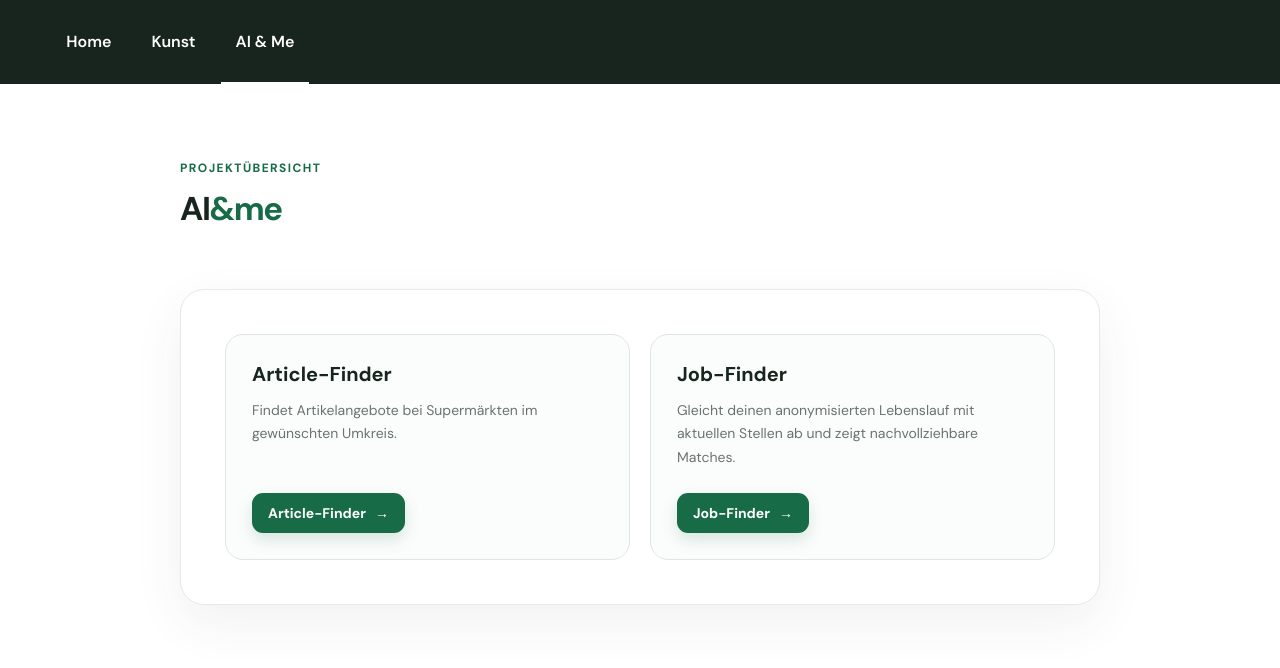
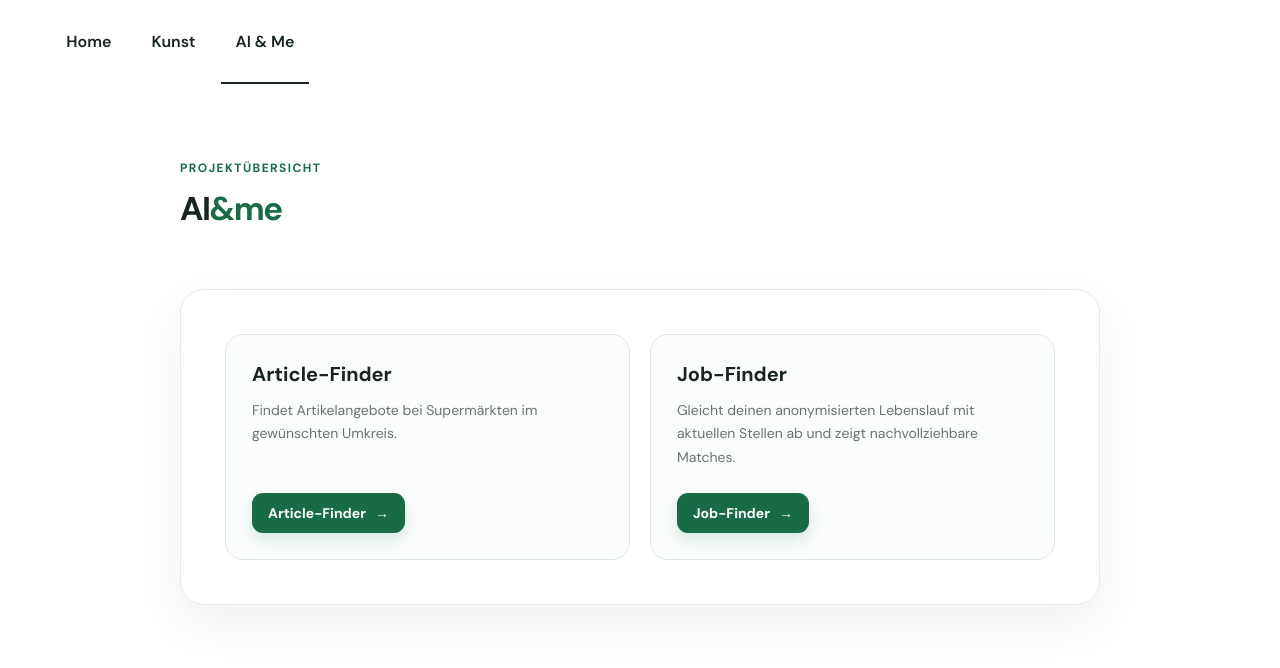
Before and after one commit to Moonshone/article-finder, a PHP site: page /sites/ai-me.html in a window 1280 px wide. Shown: the top 668 px of the page. Run offline with PHP 8.4, Linux system fonts and the light colour scheme.

Commit message:
Remove dark headers from Kunst and AI pages

```diff
--- a/sites/ai-me.html
+++ b/sites/ai-me.html
@@ -10,7 +10,7 @@
   <link href="https://fonts.googleapis.com/css2?family=DM+Sans:wght@400;500;600;700&amp;display=swap" rel="stylesheet">
   <link rel="stylesheet" href="../styles/style.css">
 </head>
-<body>
+<body class="transparent-nav-page">
   <div class="page-shell">
     <header class="site-header">
       <nav class="main-nav" aria-label="Hauptnavigation">
--- a/sites/kunst.php
+++ b/sites/kunst.php
@@ -32,7 +32,7 @@ try {
   <link href="https://fonts.googleapis.com/css2?family=DM+Sans:wght@400;500;600;700&amp;display=swap" rel="stylesheet">
   <link rel="stylesheet" href="../styles/style.css">
 </head>
-<body>
+<body class="transparent-nav-page">
   <div class="page-shell">
     <header class="site-header">
       <nav class="main-nav" aria-label="Hauptnavigation">
--- a/styles/style.css
+++ b/styles/style.css
@@ -14,6 +14,9 @@ button { cursor: pointer; }
 .main-nav { display: flex; height: 100%; align-items: center; gap: 10px; }
 .nav-link { display: flex; height: 100%; align-items: center; padding: 0 15px; border-bottom: 2px solid transparent; color: #fff; font-size: 16px; font-weight: 600; text-decoration: none; transition: color .2s, border-color .2s; }
 .nav-link:hover, .nav-link:focus-visible, .nav-link.active { border-bottom-color: #fff; color: #fff; }
+.transparent-nav-page .site-header { color: var(--ink); background: transparent; }
+.transparent-nav-page .nav-link { color: var(--ink); }
+.transparent-nav-page .nav-link:hover, .transparent-nav-page .nav-link:focus-visible, .transparent-nav-page .nav-link.active { border-bottom-color: var(--ink); color: var(--ink); }
 .brand { display: flex; align-items: center; gap: 11px; color: var(--ink); font-size: 18px; font-weight: 700; text-decoration: none; }
 .brand-mark { display: grid; width: 36px; height: 36px; place-items: center; border-radius: 11px; color: white; background: var(--green); box-shadow: 0 5px 12px #176b4633; }
 .brand-mark svg, .input-wrap svg, .primary-button svg { width: 20px; fill: none; stroke: currentColor; stroke-width: 2; stroke-linecap: round; stroke-linejoin: round; }
```
